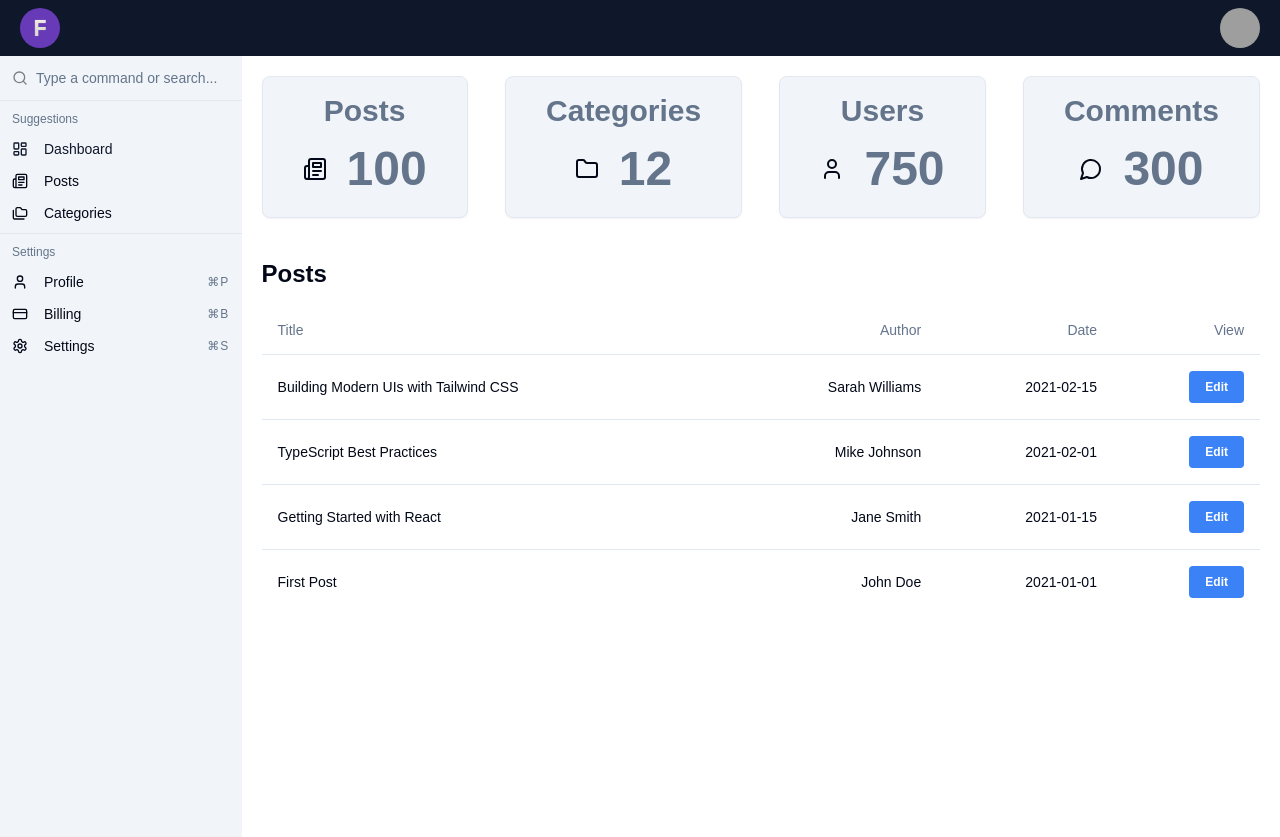
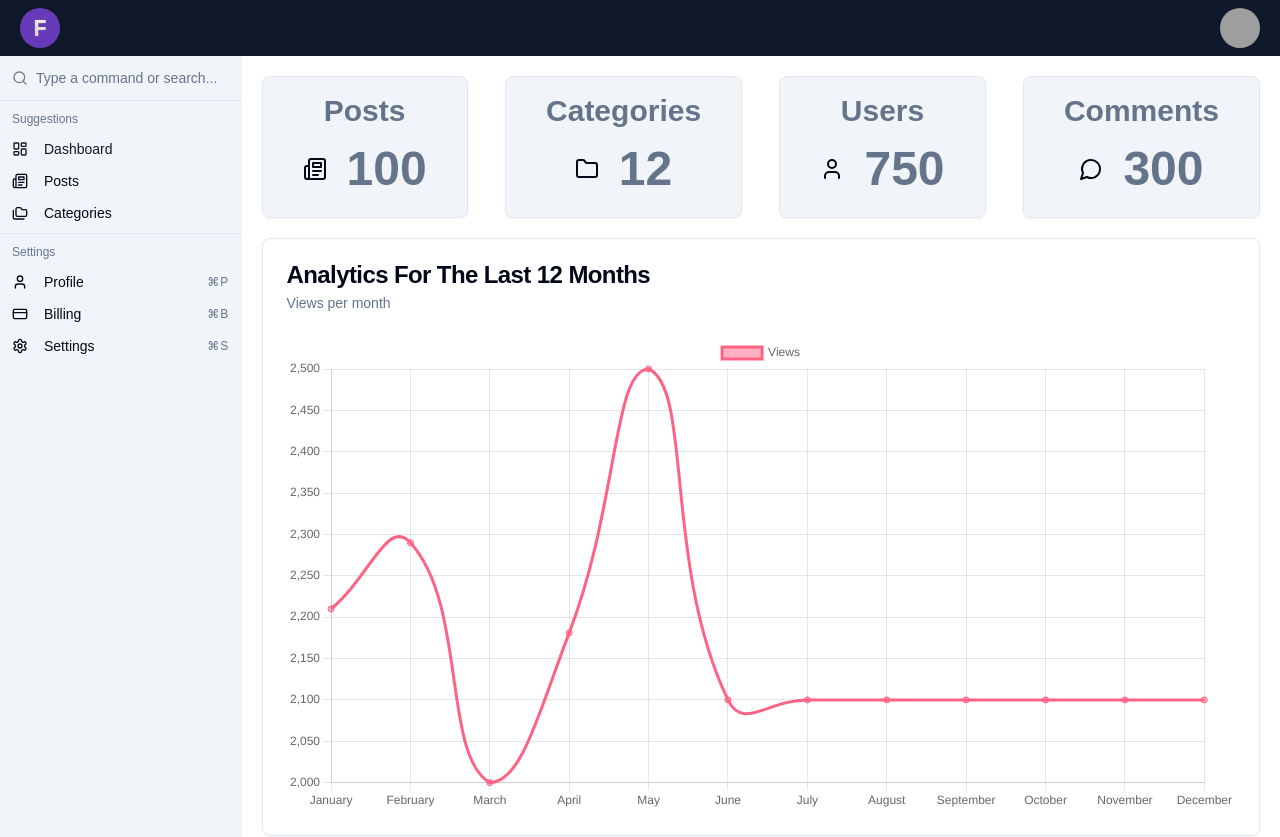
Before and after one commit to oakad96/shadcn-dashboard, a Next.js app: page / in a window 1280 px wide. Shown: the top 837 px of the page. Built offline with nearby package versions, Linux system fonts and the light colour scheme; grey boxes are pictures that could not be loaded.

Commit message:
added analytics chart

```diff
--- a/app/page.tsx
+++ b/app/page.tsx
@@ -1,6 +1,7 @@
 import DashboardCard from "@/components/dashboard/DashboardCard";
 import { Folder, Newspaper, User, MessageCircle } from "lucide-react";
 import PostsTable from "@/components/posts/PostsTable";
+import AnalyticsChart from "@/components/dashboard/AnalyticsChart";
 
 export default function Home() {
   return (
@@ -11,6 +12,7 @@ export default function Home() {
         <DashboardCard title="Users" count={750} icon={<User />} />
         <DashboardCard title="Comments" count={300} icon={<MessageCircle />} />
       </div>
+      <AnalyticsChart />
       <PostsTable limit={5} />
     </>
   );
--- /dev/null
+++ b/components/dashboard/AnalyticsChart.tsx
@@ -0,0 +1,50 @@
+"use client";
+import {
+  Card,
+  CardContent,
+  CardDescription,
+  CardHeader,
+  CardTitle,
+} from "@/components/ui/card";
+import useWindowSize from "@/hooks/useWindowSize";
+import { analytics } from "@/data/analytics";
+import "chart.js/auto";
+import dynamic from "next/dynamic";
+import { cn } from "@/lib/utils";
+
+const Line = dynamic(() => import("react-chartjs-2").then((mod) => mod.Line), {
+  ssr: false,
+});
+
+const AnalyticsChart: React.FC = () => {
+  const { width } = useWindowSize();
+  const data = {
+    labels: analytics.map((item) => item.name),
+    datasets: [
+      {
+        label: "Views",
+        data: analytics.map((item) => item.amt),
+        borderColor: "rgb(255, 99, 132)",
+        backgroundColor: "rgba(255, 99, 132, 0.5)",
+        tension: 0.5,
+        fill: false,
+      },
+    ],
+    options: {
+      maintainAspectRatio: false,
+    },
+  };
+  return (
+    <Card>
+      <CardHeader>
+        <CardTitle>Analytics For The Last 12 Months</CardTitle>
+        <CardDescription>Views per month</CardDescription>
+      </CardHeader>
+      <CardContent>
+        <Line data={data} />
+      </CardContent>
+    </Card>
+  );
+};
+
+export default AnalyticsChart;
--- /dev/null
+++ b/data/analytics.ts
@@ -0,0 +1,16 @@
+import { AnalyticsItem } from "@/types/analytics";
+
+export const analytics: AnalyticsItem[] = [
+  { name: "January", uv: 3000, pv: 1398, amt: 2210 },
+  { name: "February", uv: 2000, pv: 9800, amt: 2290 },
+  { name: "March", uv: 2780, pv: 3908, amt: 2000 },
+  { name: "April", uv: 1890, pv: 4800, amt: 2181 },
+  { name: "May", uv: 2390, pv: 3800, amt: 2500 },
+  { name: "June", uv: 3490, pv: 4300, amt: 2100 },
+  { name: "July", uv: 2490, pv: 4300, amt: 2100 },
+  { name: "August", uv: 3490, pv: 4300, amt: 2100 },
+  { name: "September", uv: 2490, pv: 3300, amt: 2100 },
+  { name: "October", uv: 3490, pv: 4300, amt: 2100 },
+  { name: "November", uv: 4490, pv: 5300, amt: 2100 },
+  { name: "December", uv: 2490, pv: 4300, amt: 2100 },
+];
--- /dev/null
+++ b/hooks/useWindowSize.ts
@@ -0,0 +1,29 @@
+import { useState, useEffect } from "react";
+
+interface WindowSize {
+  width: number;
+  height: number;
+}
+
+const useWindowSize = (): WindowSize => {
+  const [windowSize, setWindowSize] = useState<WindowSize>({
+    width: typeof window !== "undefined" ? window.innerWidth : 0,
+    height: typeof window !== "undefined" ? window.innerHeight : 0,
+  });
+
+  useEffect(() => {
+    const handleResize = () => {
+      setWindowSize({
+        width: window.innerWidth,
+        height: window.innerHeight,
+      });
+    };
+
+    window.addEventListener("resize", handleResize);
+    return () => window.removeEventListener("resize", handleResize);
+  }, []);
+
+  return windowSize;
+};
+
+export default useWindowSize;
--- a/package.json
+++ b/package.json
@@ -13,13 +13,15 @@
     "@radix-ui/react-dialog": "^1.1.2",
     "@radix-ui/react-dropdown-menu": "^2.1.2",
     "@radix-ui/react-slot": "^1.1.0",
+    "chart.js": "^4.4.6",
     "class-variance-authority": "^0.7.0",
     "clsx": "^2.1.1",
     "cmdk": "^1.0.0",
     "lucide-react": "^0.459.0",
     "next": "15.0.3",
-    "react": "19.0.0-rc-66855b96-20241106",
-    "react-dom": "19.0.0-rc-66855b96-20241106",
+    "react": "^18.3.0",
+    "react-chartjs-2": "^5.2.0",
+    "react-dom": "^18.3.0",
     "tailwind-merge": "^2.5.4",
     "tailwindcss-animate": "^1.0.7"
   },
--- /dev/null
+++ b/types/analytics.ts
@@ -0,0 +1,6 @@
+export interface AnalyticsItem {
+  name: string;
+  uv: number;
+  pv: number;
+  amt: number;
+}
```
Also changed, not shown: 1 other file (tests, documents, lock files or other folders).
